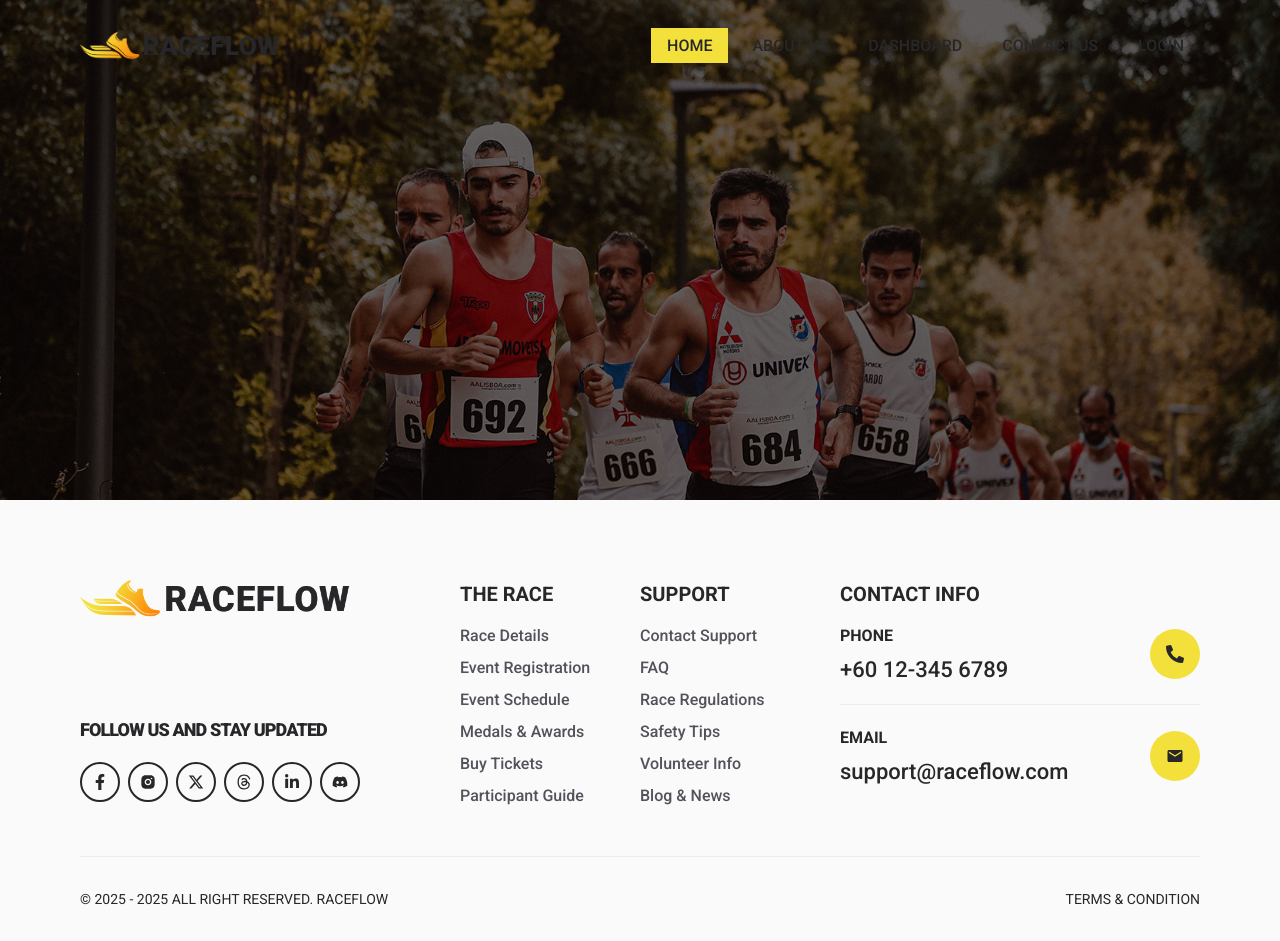
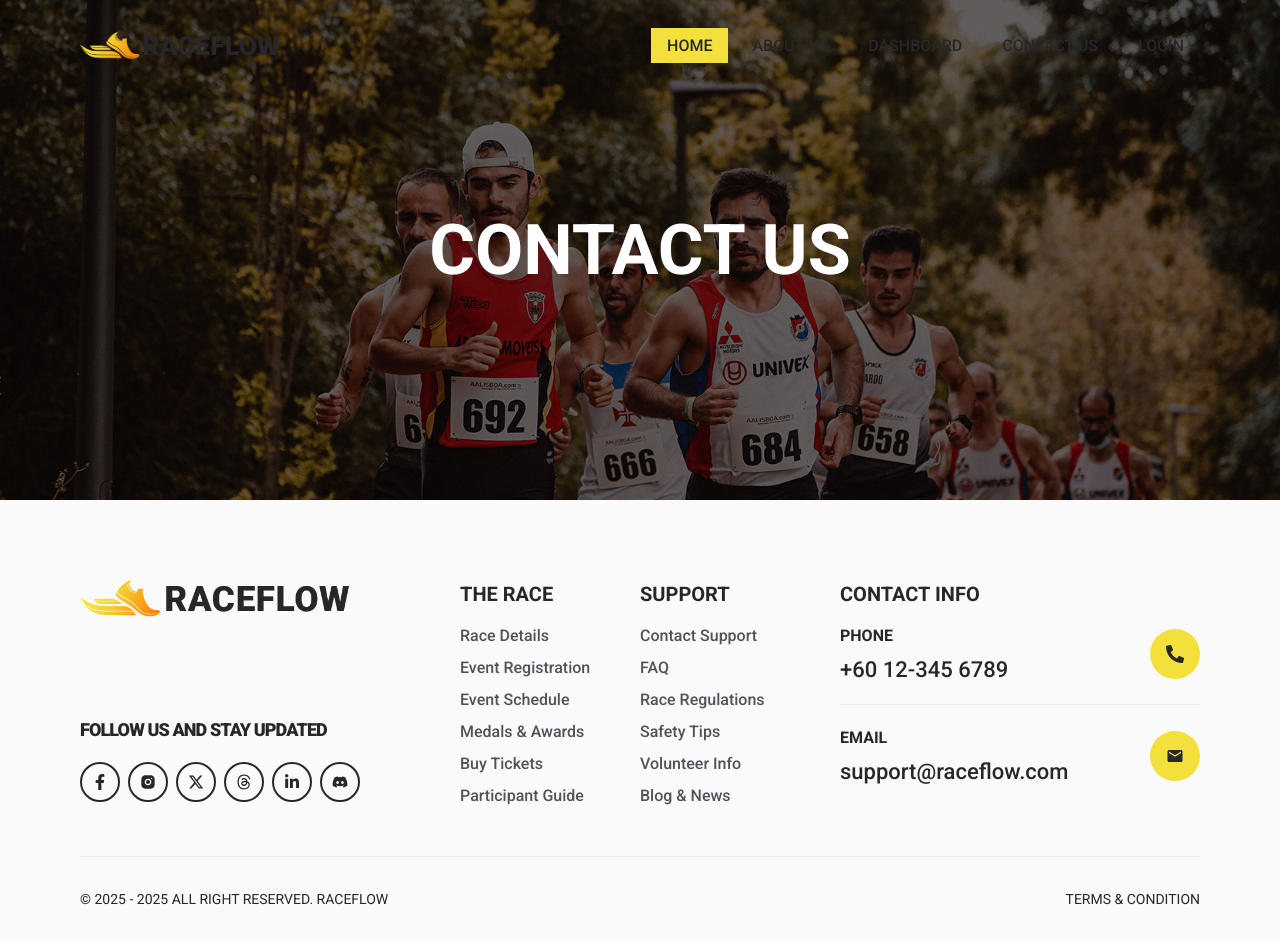
Before and after one commit to devrakibulrahman/raceflow-client-side, a React (Vite) app: page /contact in a window 1280 px wide. Built offline with nearby package versions, Linux system fonts and the light colour scheme.

Commit message:
heading text added in the contact page done on 01/04/2025 at 12:59 am

```diff
--- a/src/pages/ContactPage.jsx
+++ b/src/pages/ContactPage.jsx
@@ -2,8 +2,14 @@
 const ContactPage = () => {
     return (
         <>
-            <div className="w-full min-h-[500px] bg-contact bg-center bg-cover bg-no-repeat">
-
+            <div className="w-full min-h-[500px] bg-contact bg-center bg-cover bg-no-repeat flex items-center justify-center">
+                <div className="w-full">
+                    <div className="container mx-auto px-4">
+                        <div className="w-full text-center">
+                            <h1 className="font-roboto text-[40px] font-bold text-white uppercase md:text-[50px] xl:text-[70px]">Contact Us</h1>
+                        </div>
+                    </div>
+                </div>
             </div>
         </>
     );
```
